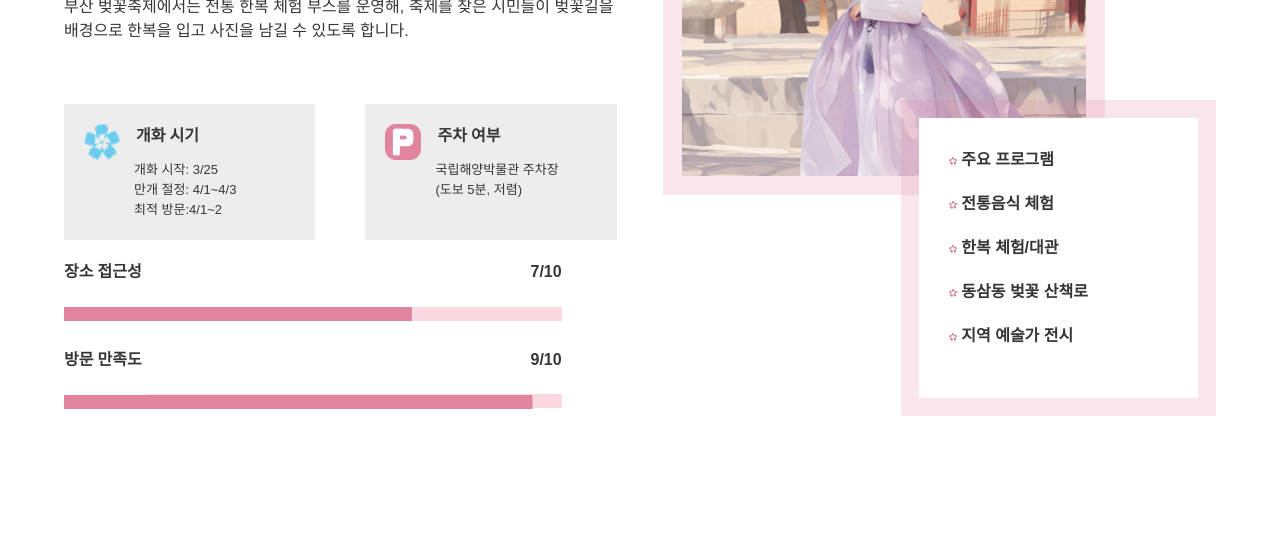
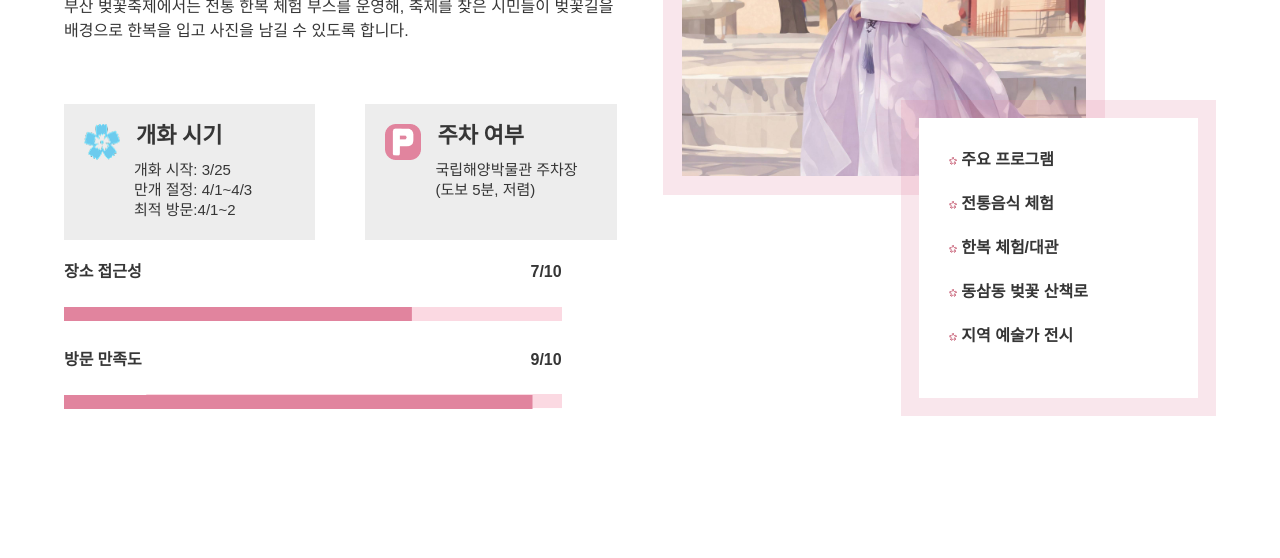
Before and after one commit to mirmir939/cherryblossom, a plain HTML site: page index.html in a window 1280 px wide. Shown: the part 2880-3438 px from the top of the page. Drawn offline with nearby package versions, Linux system fonts and the light colour scheme; a web font is replaced by a local one.

Commit message:
Update style.css

```diff
--- a/css/style.css
+++ b/css/style.css
@@ -322,10 +322,11 @@ body {
 .sub h4 {
     font-family: 'Paperlogy';
     font-weight: 600;
+    font-size:22px;
 }
 
 .sub p {
-    font-size: 13px;
+    font-size: 15px;
     font-weight: 400;
     line-height: 20px;
     padding-left: 50px;
```
